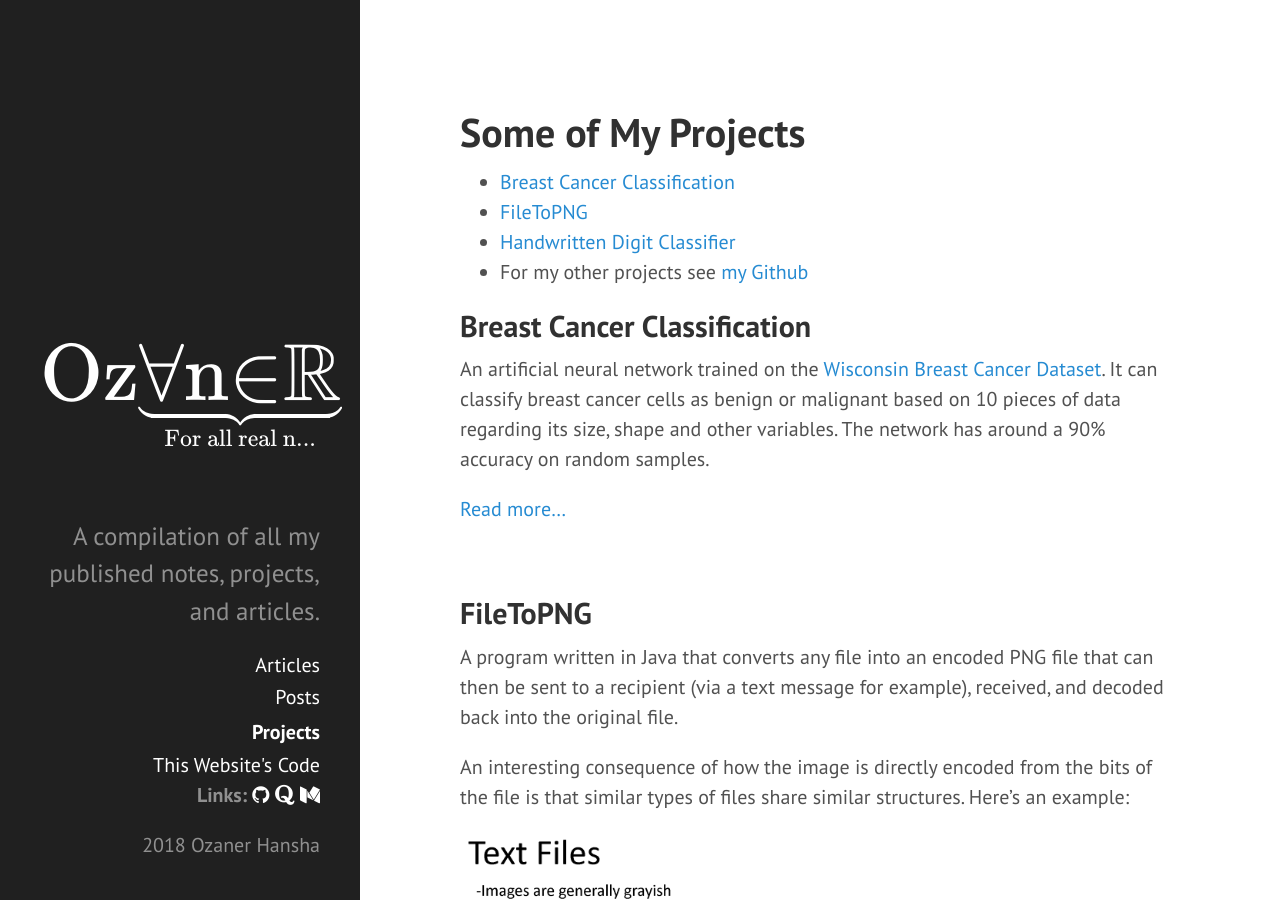
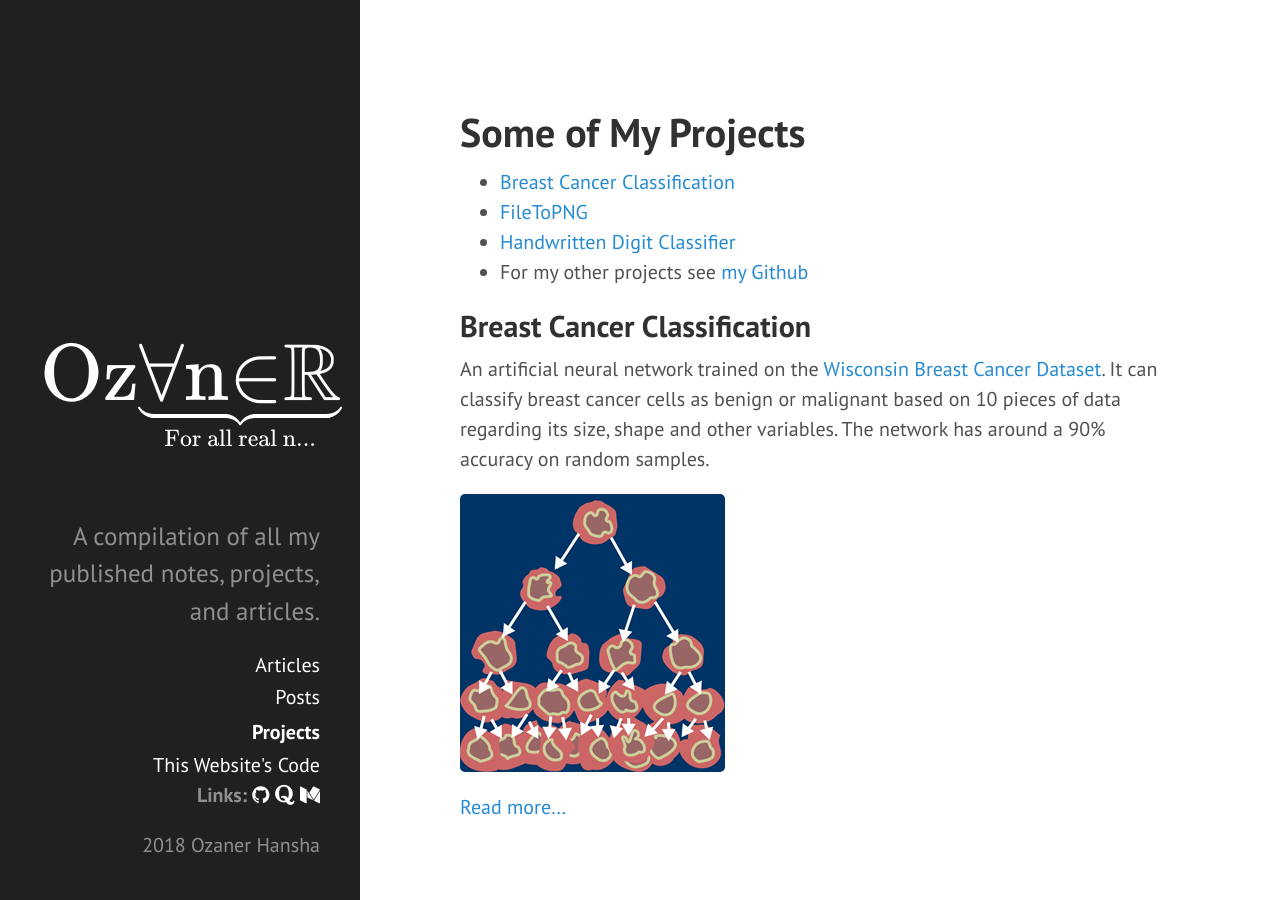
Before and after one commit to ozaner/ozanerhansha.github.io-OLD, a Jekyll site: the page built from projects.md, in a window 1280 px wide and 900 px high. Built offline with Jekyll 4.4.1, drawn with Linux system fonts in a browser that asks for light colours; formulas are drawn with MathJax 3.

Commit message:
Added image to projects page

```diff
--- a/projects.md
+++ b/projects.md
@@ -13,6 +13,8 @@ title: Projects
 
 ## Breast Cancer Classification
 An artificial neural network trained on the [Wisconsin Breast Cancer Dataset](https://archive.ics.uci.edu/ml/datasets/breast+cancer+wisconsin+(original)). It can classify breast cancer cells as benign or malignant based on 10 pieces of data regarding its size, shape and other variables. The network has around a 90% accuracy on random samples.
+
+![bc](/assets/2017/06/breast-cancer-classification/breastcancer.png)
 
 [Read more...](/2017/06/15/breast-cancer-classification)
 
@@ -40,7 +42,7 @@ Click [here](https://github.com/ozanerhansha/NeuralNetworks/blob/master/src/MNIS
 #### Android App
 The model was then exported and, via TensorFlow's Inference API in Java, implemented into an Android App. It includes a canvas for drawing the digits and percentages of confidence in its guess.
 
-![Two & Six Example](/assets/2016/12/digit-classifier-app/test_screenshots.png)
+![Two & Six Example](/assets/2016/12/digit-classifier-app/test_screenshots.png){:width="500px"}
 
 You can download the app [here](https://github.com/ozanerhansha/DigitClassifier/releases).
 
```
Also changed, not shown: _posts/2018-01-23-minkowski-spacetime.md (+2 -2 lines), assets/2017/06/breast-cancer-classification/breastcancer.png (added).
